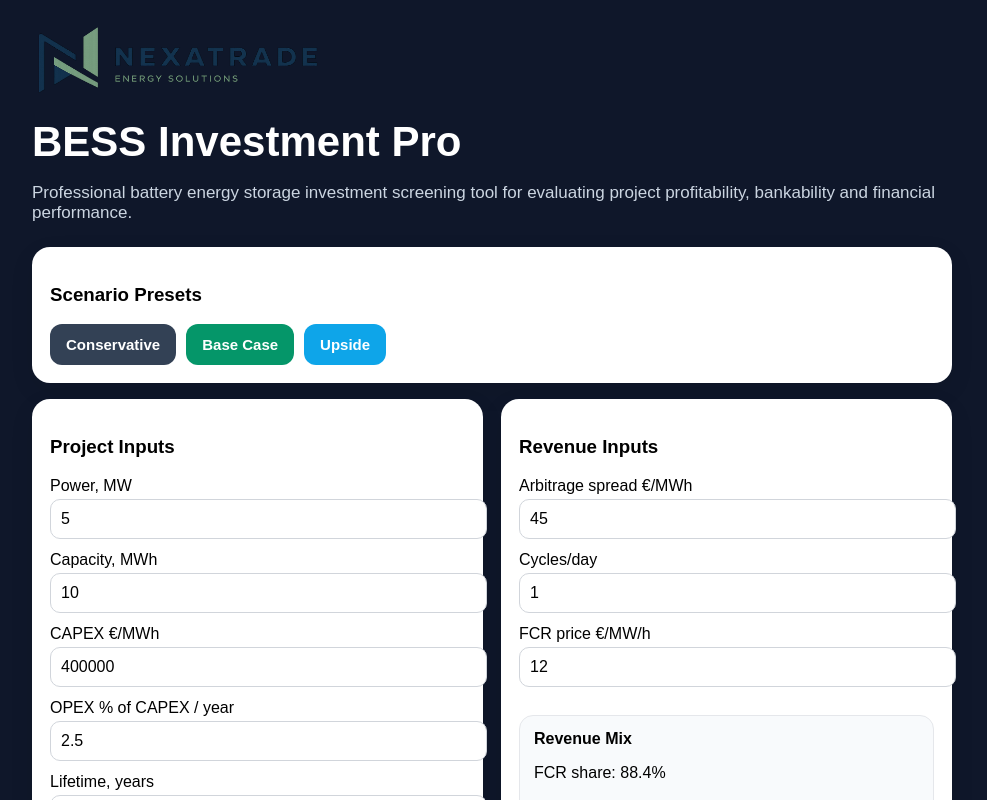
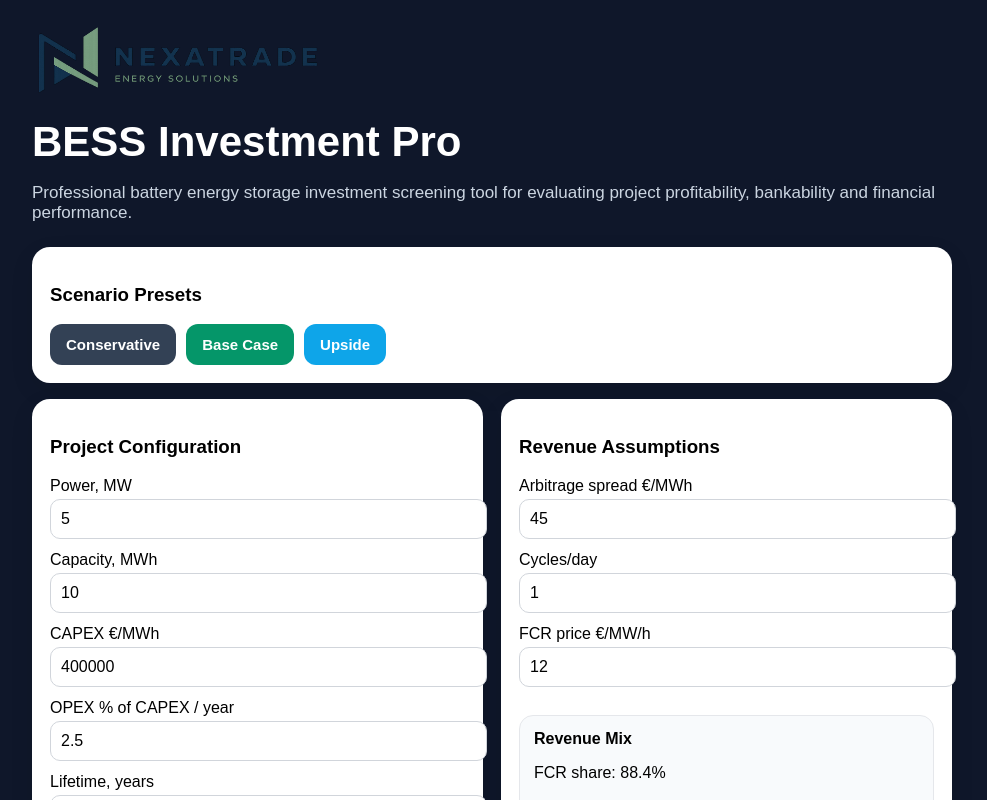
Before and after one commit to Jocke75-hub/nordic-bess-pro, a Next.js app: page / in a window 1280 px wide. Shown: the top 800 px of the page, without its empty margins (148-1135 px from the left). Built offline with nearby package versions, Linux system fonts and the light colour scheme.

Commit message:
Update page.js

```diff
--- a/app/page.js
+++ b/app/page.js
@@ -459,7 +459,7 @@ doc.text(
 
         <div style={{ display: "grid", gridTemplateColumns: "repeat(auto-fit, minmax(280px, 1fr))", gap: "18px" }}>
           <div style={cardStyle}>
-            <h3>Project Inputs</h3>
+            <h3>Project Configuration</h3>
             <label>Power, MW</label><input style={inputStyle} value={mw} onChange={(e) => setMw(Number(e.target.value))} />
             <label>Capacity, MWh</label><input style={inputStyle} value={mwh} onChange={(e) => setMwh(Number(e.target.value))} />
             <label>CAPEX €/MWh</label><input style={inputStyle} value={capexPerMWh} onChange={(e) => setCapexPerMWh(Number(e.target.value))} />
@@ -469,7 +469,7 @@ doc.text(
           </div>
 
           <div style={cardStyle}>
-            <h3>Revenue Inputs</h3>
+            <h3>Revenue Assumptions</h3>
             <label>Arbitrage spread €/MWh</label><input style={inputStyle} value={spread} onChange={(e) => setSpread(Number(e.target.value))} />
             <label>Cycles/day</label><input style={inputStyle} value={cycles} onChange={(e) => setCycles(Number(e.target.value))} />
             <label>FCR price €/MW/h</label><input style={inputStyle} value={fcr} onChange={(e) => setFcr(Number(e.target.value))} />
```
